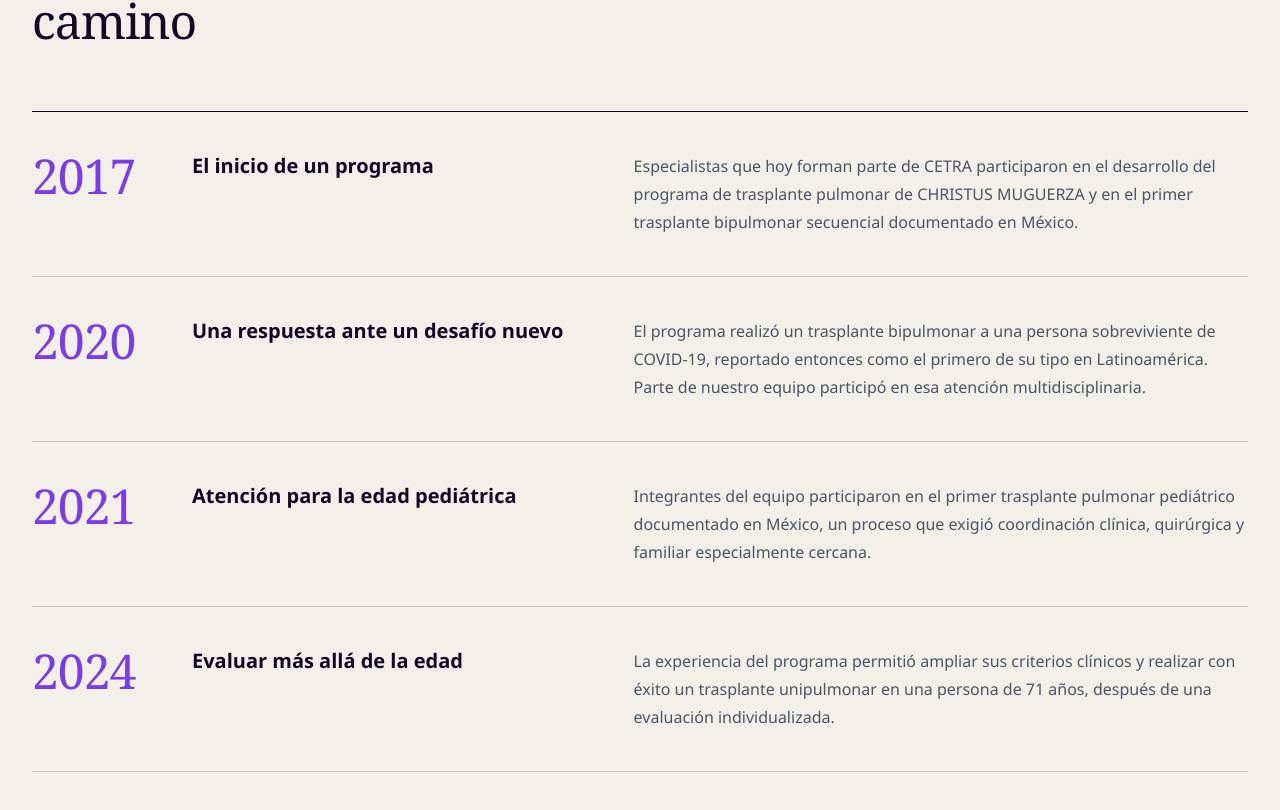
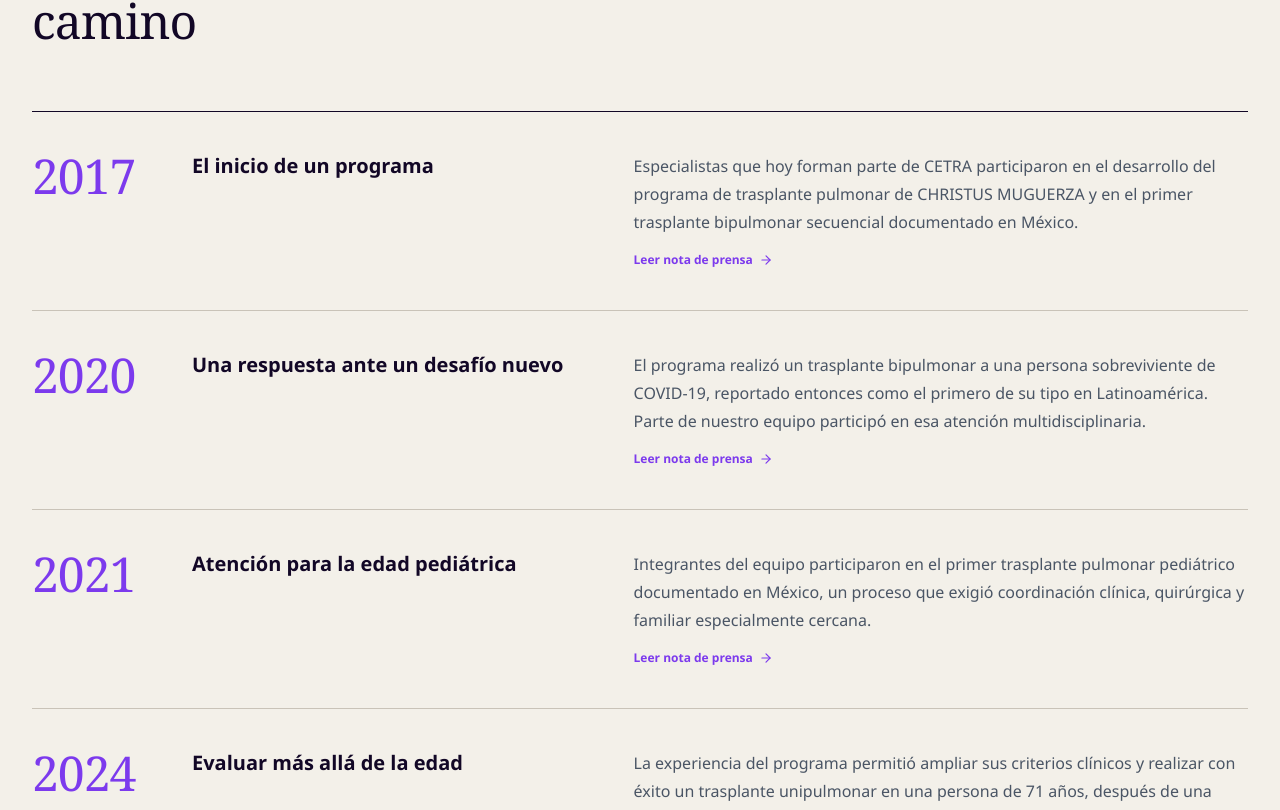
Before and after one commit to juangalindo55/CETRA, a Next.js app: page /nuestra-historia in a window 1280 px wide. Shown: the part 1627-2437 px from the top of the page. Built offline with nearby package versions, Linux system fonts and the light colour scheme; no server answers.

Commit message:
feat(nuestra-historia): add press release links to milestones

```diff
--- a/src/app/nuestra-historia/page.tsx
+++ b/src/app/nuestra-historia/page.tsx
@@ -21,26 +21,31 @@ const milestones = [
     year: '2017',
     title: 'El inicio de un programa',
     text: 'Especialistas que hoy forman parte de CETRA participaron en el desarrollo del programa de trasplante pulmonar de CHRISTUS MUGUERZA y en el primer trasplante bipulmonar secuencial documentado en México.',
+    link: 'https://www.christusmuguerza.com.mx/historias-de-vida/realizan-en-christus-muguerza-primer-trasplante-pulmonar-en-mexico/',
   },
   {
     year: '2020',
     title: 'Una respuesta ante un desafío nuevo',
     text: 'El programa realizó un trasplante bipulmonar a una persona sobreviviente de COVID-19, reportado entonces como el primero de su tipo en Latinoamérica. Parte de nuestro equipo participó en esa atención multidisciplinaria.',
+    link: 'https://www.christusmuguerza.com.mx/sala-de-prensa/realizan-primer-trasplante-pulmonar-post-covid-19-en-latinoamerica',
   },
   {
     year: '2021',
     title: 'Atención para la edad pediátrica',
     text: 'Integrantes del equipo participaron en el primer trasplante pulmonar pediátrico documentado en México, un proceso que exigió coordinación clínica, quirúrgica y familiar especialmente cercana.',
+    link: 'https://www.christusmuguerza.com.mx/sala-de-prensa/realizan-primer-trasplante-pulmonar-pediatrico-en-mexico',
   },
   {
     year: '2024',
     title: 'Evaluar más allá de la edad',
     text: 'La experiencia del programa permitió ampliar sus criterios clínicos y realizar con éxito un trasplante unipulmonar en una persona de 71 años, después de una evaluación individualizada.',
+    link: 'https://www.christusmuguerza.com.mx/historias-de-vida/',
   },
   {
     year: '2025',
     title: 'El trasplante número cincuenta',
     text: 'El programa hospitalario alcanzó 50 trasplantes pulmonares desde su inicio. El hito reconoció la continuidad de un trabajo colectivo y el valor de la donación de órganos.',
+    link: 'https://www.christusmuguerza.com.mx/sala-de-prensa/un-hito-medico-trasplante-pulmonar-numero-50',
   },
 ];
 
@@ -122,7 +127,20 @@ export default function NuestraHistoriaPage() {
               <li key={milestone.year} className="grid gap-4 border-b border-[#c9c3b8] py-8 sm:grid-cols-[8rem_0.8fr_1.2fr] sm:gap-8 sm:py-10">
                 <p className="font-display text-4xl font-light tracking-[-0.02em] text-[#7C3AED] sm:text-5xl">{milestone.year}</p>
                 <h3 className="text-lg font-semibold leading-7 text-[#120726] sm:text-xl">{milestone.title}</h3>
-                <p className="text-sm leading-7 text-gray-600 sm:text-base">{milestone.text}</p>
+                <div>
+                  <p className="text-sm leading-7 text-gray-600 sm:text-base">{milestone.text}</p>
+                  {milestone.link && (
+                    <a
+                      href={milestone.link}
+                      target="_blank"
+                      rel="noopener noreferrer"
+                      className="mt-4 inline-flex items-center gap-1.5 text-xs font-semibold text-[#7C3AED] transition-colors hover:text-[#311B92]"
+                    >
+                      Leer nota de prensa
+                      <ArrowRight className="h-3.5 w-3.5" />
+                    </a>
+                  )}
+                </div>
               </li>
             ))}
           </ol>
```
